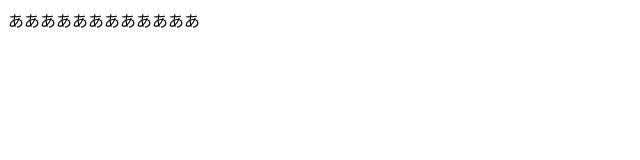
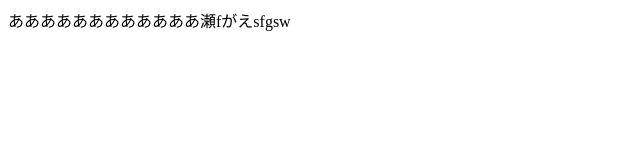
Before and after one commit to ichi1251/yesGit, a plain HTML site: page index.html in a window 1280 px wide. Shown: the whole page, without its empty margins (0-640 px from the left). Drawn offline with Linux system fonts and the light colour scheme.

Commit message:
Revert "Revert "drげ""
This reverts commit 406cd22bd5491b304bfabbaa558c6c145372acaa.

```diff
--- a/index.html
+++ b/index.html
@@ -7,6 +7,6 @@
     <title>Document</title>
 </head>
 <body>
-    ああああああああああああ
+    ああああああああああああ瀬fがえsfgsw
 </body>
 </html>
```
